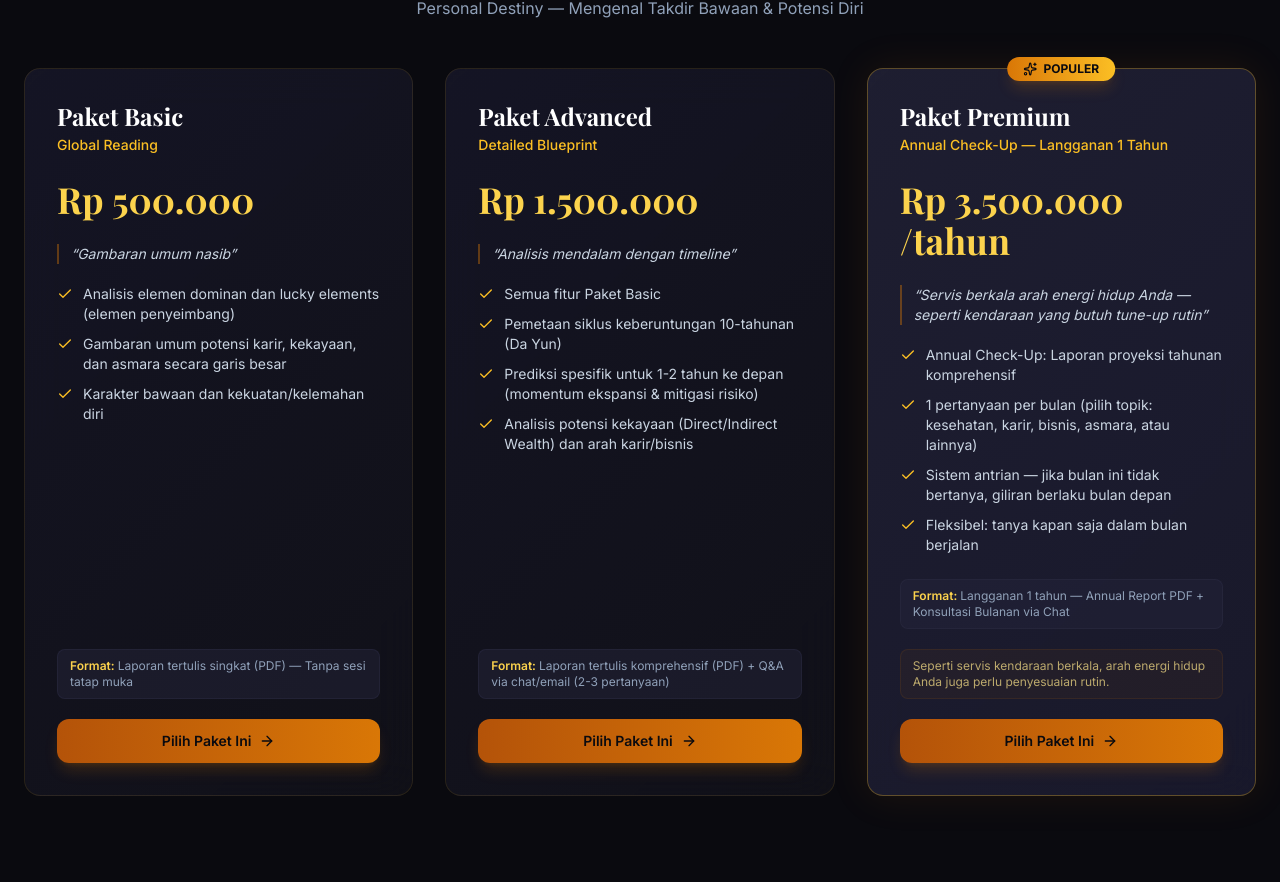
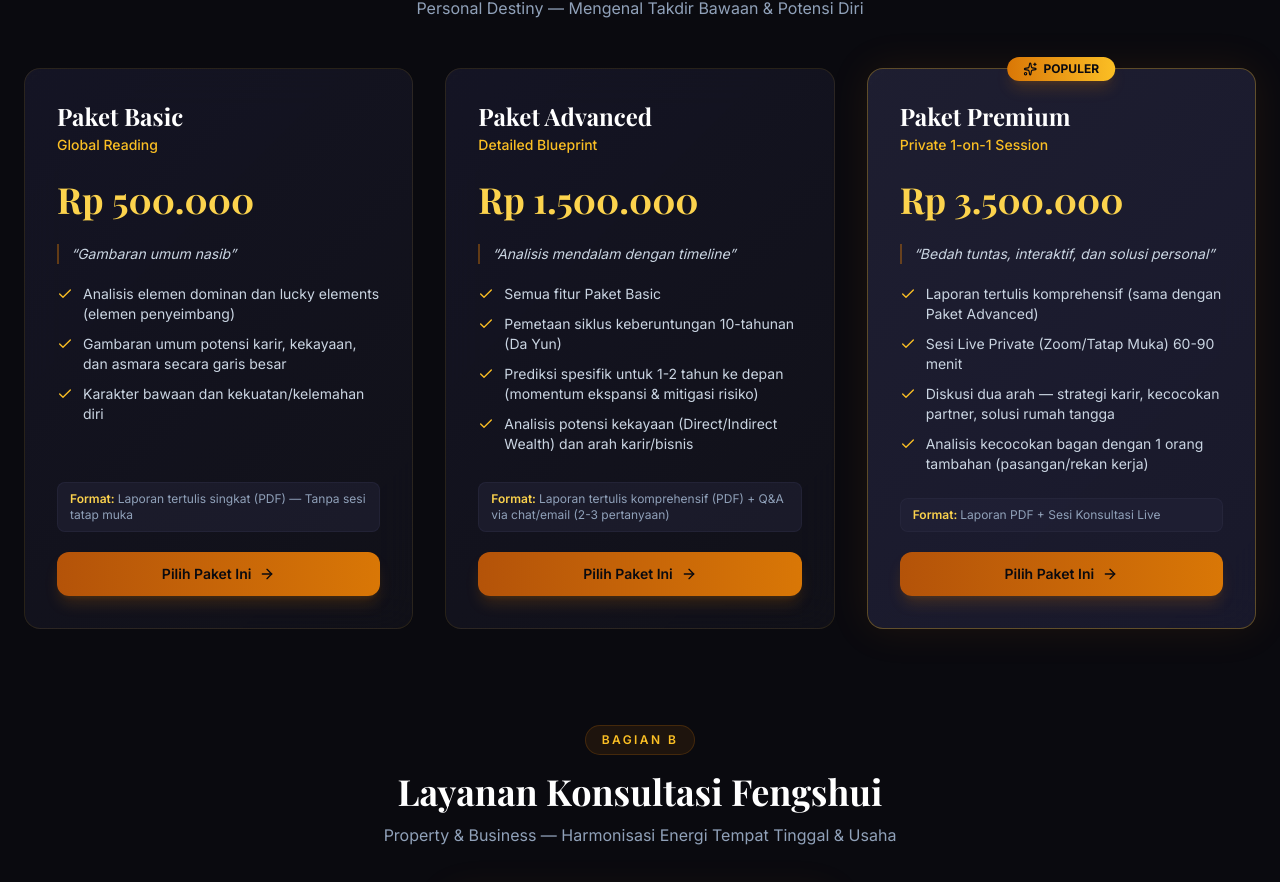
Before and after one commit to cxkeeley/price-list-unlockbazi, a React (Vite) app: page / in a window 1280 px wide. Shown: the part 594-1476 px from the top of the page. Built offline with nearby package versions, Linux system fonts and the light colour scheme.

Commit message:
Revert Paket Premium back to original 1-on-1 Session format

```diff
--- a/src/data/packages.js
+++ b/src/data/packages.js
@@ -45,20 +45,19 @@ const packages = [
     section: "Layanan Konsultasi Bazi",
     subtitle: "Personal Destiny",
     name: "Paket Premium",
-    tagline: "Annual Check-Up — Langganan 1 Tahun",
-    price: "Rp 3.500.000 /tahun",
-    focus: "Servis berkala arah energi hidup Anda — seperti kendaraan yang butuh tune-up rutin",
+    tagline: "Private 1-on-1 Session",
+    price: "Rp 3.500.000",
+    focus: "Bedah tuntas, interaktif, dan solusi personal",
     featured: true,
     includes: [
-      "Annual Check-Up: Laporan proyeksi tahunan komprehensif",
-      "1 pertanyaan per bulan (pilih topik: kesehatan, karir, bisnis, asmara, atau lainnya)",
-      "Sistem antrian — jika bulan ini tidak bertanya, giliran berlaku bulan depan",
-      "Fleksibel: tanya kapan saja dalam bulan berjalan",
+      "Laporan tertulis komprehensif (sama dengan Paket Advanced)",
+      "Sesi Live Private (Zoom/Tatap Muka) 60-90 menit",
+      "Diskusi dua arah — strategi karir, kecocokan partner, solusi rumah tangga",
+      "Analisis kecocokan bagan dengan 1 orang tambahan (pasangan/rekan kerja)",
     ],
-    format: "Langganan 1 tahun — Annual Report PDF + Konsultasi Bulanan via Chat",
-    note: "Seperti servis kendaraan berkala, arah energi hidup Anda juga perlu penyesuaian rutin.",
+    format: "Laporan PDF + Sesi Konsultasi Live",
     waMessage:
-      "Halo, saya tertarik dengan Paket Premium (Annual Check-Up — Langganan 1 Tahun) — Rp 3.500.000/tahun. Mohon info lebih lanjut.",
+      "Halo, saya tertarik dengan Paket Premium (Private 1-on-1 Session) — Rp 3.500.000. Mohon info lebih lanjut.",
   },
 
   // ── B. FENGSHUI ──
```
